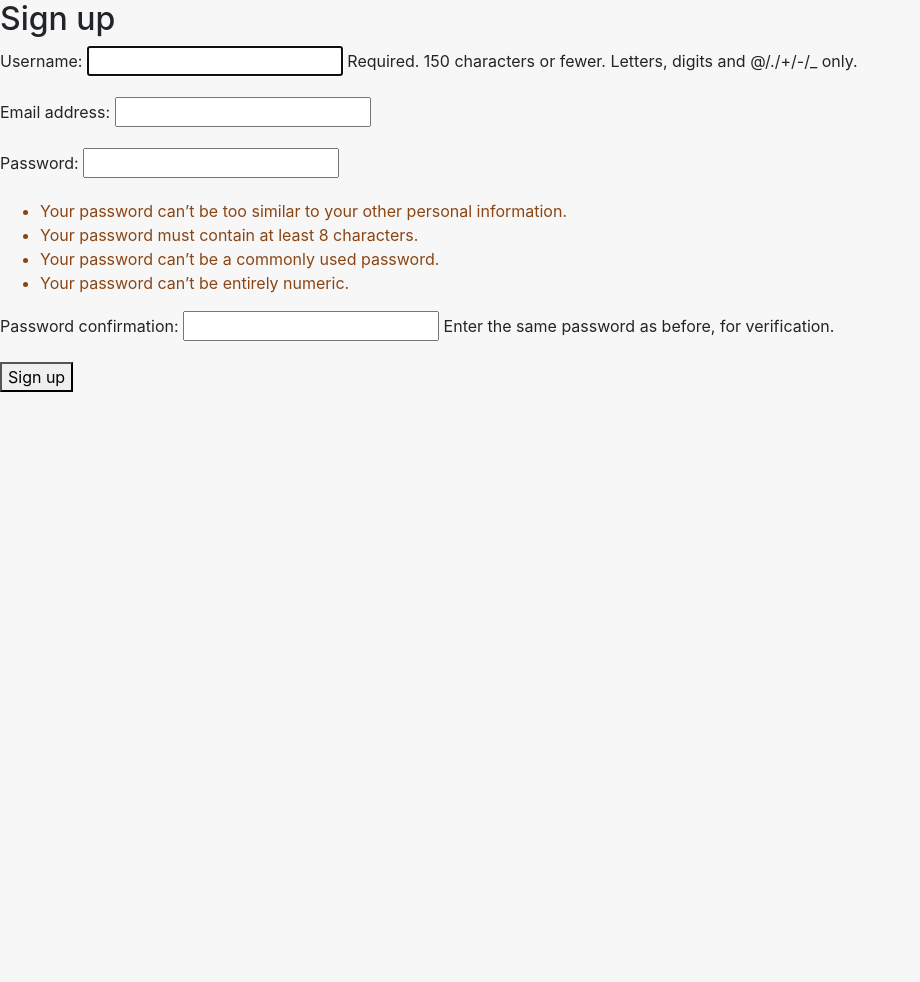
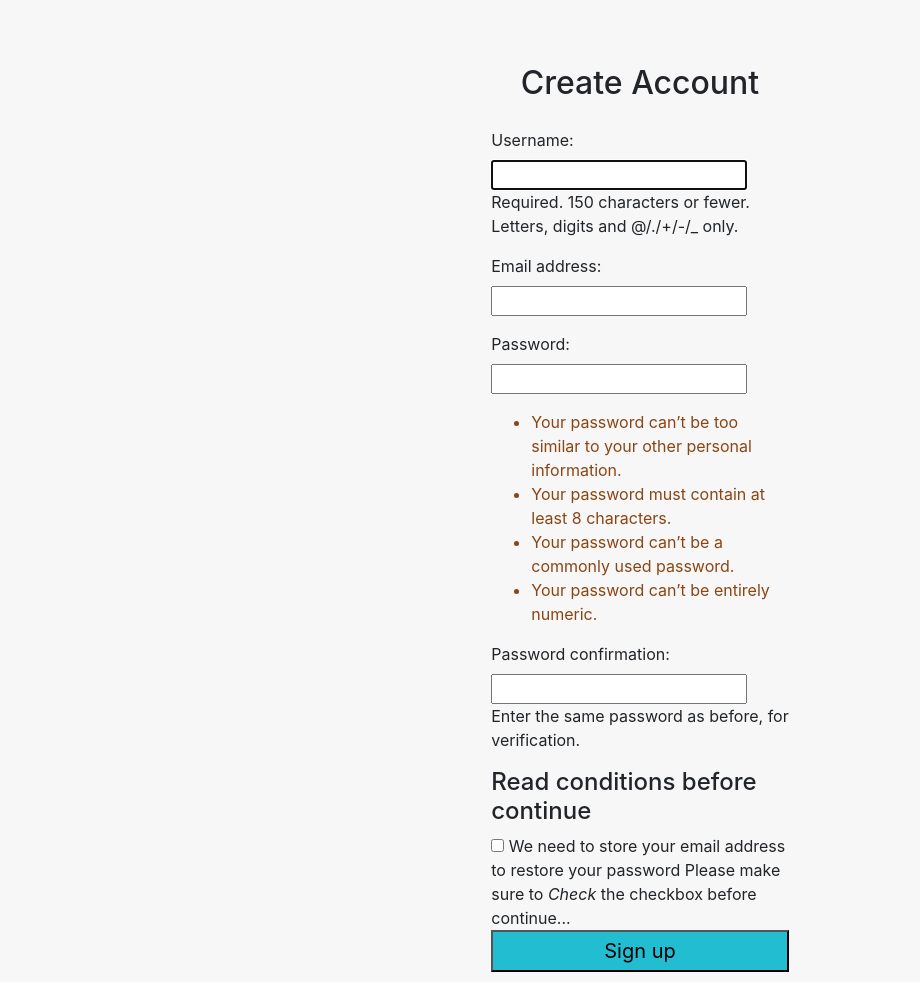
Before and after one commit to markusranda/ID202712-Badges, a Django app: page /users/signup/ in a window 1280 px wide. Shown: the part 76-1058 px from the top of the page, without its empty margins (0-920 px from the left). Before the commit the page ends 468 px from the top, so only its background shows below. Run offline with Django 3.2, Linux system fonts and the light colour scheme; some libraries are stand-ins or nearby versions.

Commit message:
Pimped the sign up page
Pimped the sign up page
Fixed GDPR checkbox

```diff
--- a/webserver/badge_project/badges/static/badges/style.css
+++ b/webserver/badge_project/badges/static/badges/style.css
@@ -21,10 +21,23 @@ li {
     width: 100%;
 }
 
+.signUpBtn {
+        background-color: #23bdd1;
+    font-size: 20px;
+    width: 100%;
+    height: 5%;
+}
+
 .loginBtn:active {
   background-color: #3e8e41;
   box-shadow: 0 5px #666;
   transform: translateY(4px);
+}
+#signUpContent {
+    margin-top: 2%;
+}
+#signUpTitle {
+    margin-top: 5%;
 }
 
 #loginContent {
--- a/webserver/badge_project/templates/signup.html
+++ b/webserver/badge_project/templates/signup.html
@@ -3,10 +3,48 @@
 {% block title %}Sign Up{% endblock %}
 
 {% block content %}
-<h2>Sign up</h2>
-<form method="post">
-  {% csrf_token %}
-  {{ form.as_p }}
-  <button type="submit">Sign up</button>
-</form>
-{% endblock %}
+
+{% load static %}
+
+
+
+<html lang="en">
+    <link rel="stylesheet" type="text/css" href="{% static 'badges/style.css' %}">
+<head>
+    <meta charset="UTF-8">
+    <title>Sign up page</title>
+    <link rel="shortcut icon" href="">
+<script>
+ function disableSubmit() {
+  document.getElementById("submit").disabled = true;
+ }
+
+  function activateButton(element) {
+
+      if(element.checked) {
+        document.getElementById("submit").disabled = false;
+       }
+       else  {
+        document.getElementById("submit").disabled = true;
+      }
+
+  }
+</script>
+</head>
+
+<body onload="disableSubmit()">
+    <h2 class="row justify-content-center" id="signUpTitle">Create Account</h2>
+    <div class="row justify-content-center" id="signUpContent">
+    <div class="col-6 col-sm-3">
+        <form method="post" action="#" onsubmit="if(document.getElementById('agree').checked) { return true; } else { alert('Please indicate that you have read and agree to the Terms and Conditions and Privacy Policy'); return false; }">
+            {% csrf_token %}
+            {{ form.as_p }}
+            <h4>Read conditions before continue</h4>
+            <input type="checkbox" name="terms" id="agree" onchange="activateButton(this)"/> We need to store your email address to restore your password Please make sure to <i>Check</i> the checkbox before continue...
+            <button type="submit" name="submit" class="signUpBtn">Sign up</button>
+        </form>
+    </div>
+    {% endblock %}
+
+</body>
+</html>
```
Also changed, not shown: webserver/badge_project/users/forms.py (line endings or trailing spaces), webserver/badge_project/users/views.py (line endings or trailing spaces).
